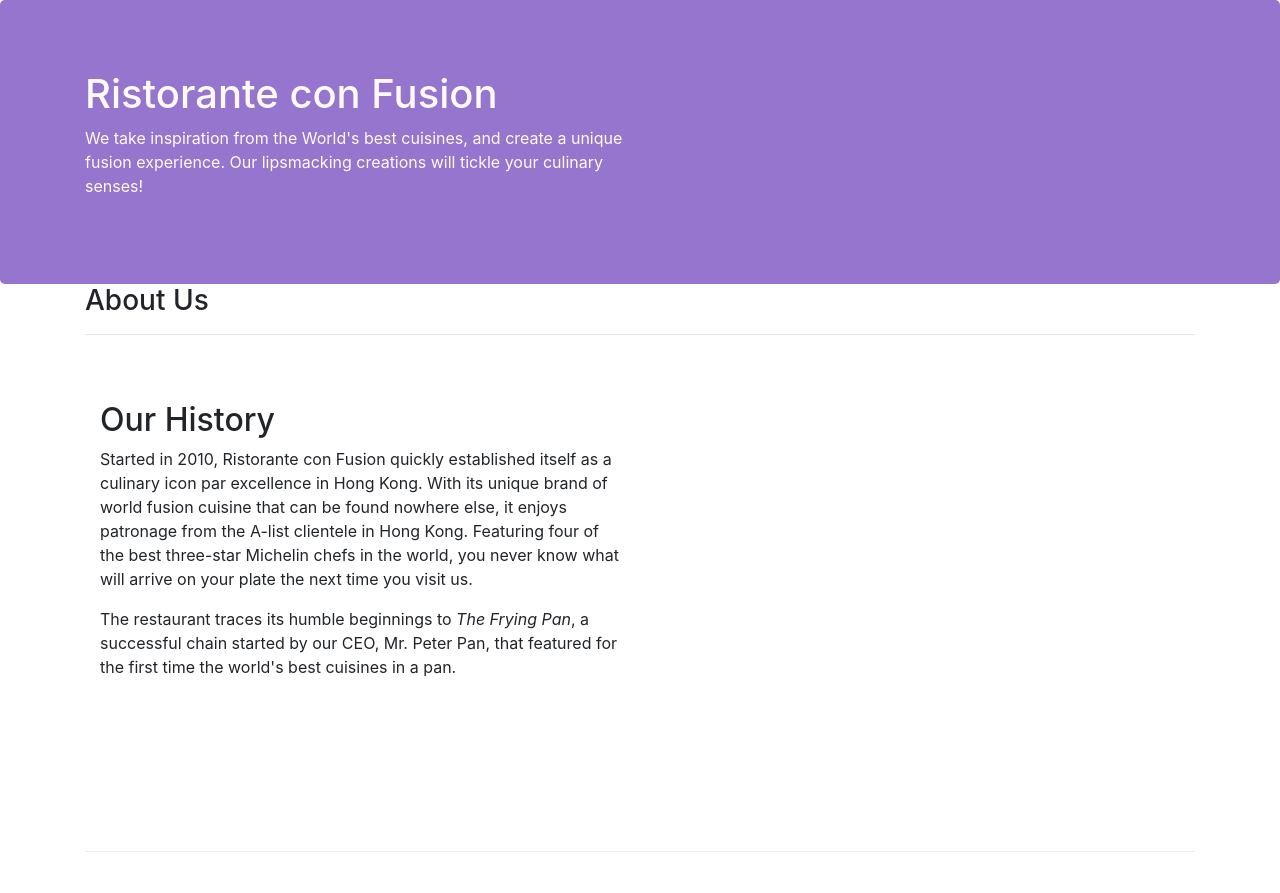
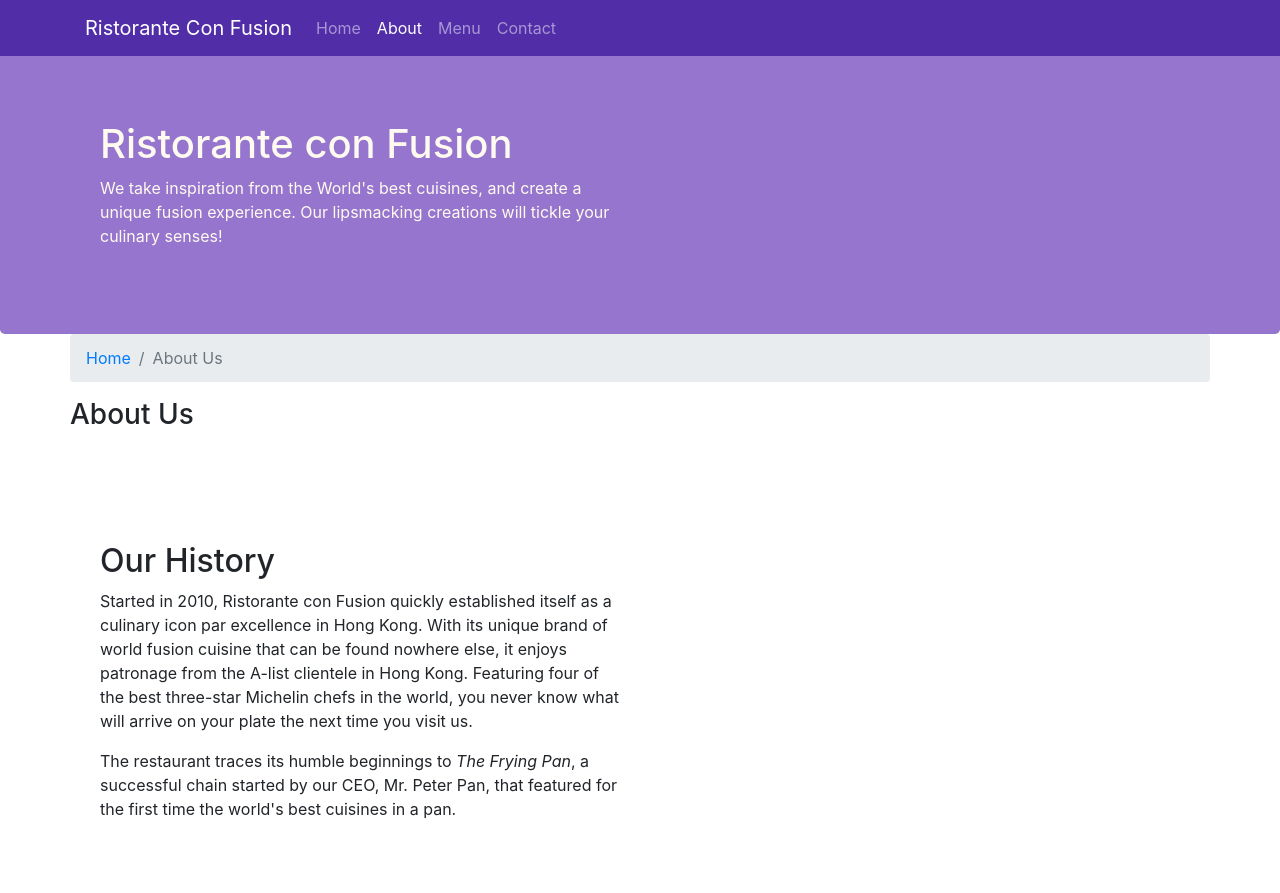
Before and after one commit to nasirhussain17/coursera-Front-End-Web-UI-Frameworks-and-Tools-Bootstrap-4, a website: page aboutus.html in a window 1280 px wide. Shown: the top 893 px of the page. Drawn offline with nearby package versions, Linux system fonts and the light colour scheme.

Commit message:
navbar & breadcrumps

```diff
--- a/aboutus.html
+++ b/aboutus.html
@@ -17,9 +17,27 @@
 
 <body>
 
+        <nav class="navbar navbar-dark navbar-expand-sm fixed-top">
+                <div class="container">
+                        <button class="navbar-toggler" type="button" data-toggle="collapse" data-target="#Navbar">
+                                <span class="navbar-toggler-icon"></span>
+                            </button>
+                   <a class="navbar-brand" href="#">Ristorante Con Fusion</a>
+                   <div class="collapse navbar-collapse" id="Navbar">
+                        <ul class="navbar-nav mr-auto">
+                            <li class="nav-item "><a class="nav-link" href="./index.html">Home</a></li>
+                            <li class="nav-item active"><a class="nav-link" href="#">About</a></li>
+                            <li class="nav-item"><a class="nav-link" href="#">Menu</a></li>
+                            <li class="nav-item"><a class="nav-link" href="#">Contact</a></li>
+                        </ul>
+                        </div>
+                </div>
+            </nav>
+
+
     <header class="jumbotron ">
         <div class="container">
-            <div class="row ">
+            <div class="row  row-header">
                 <div class="col-12 col-sm-6">
                     <h1>Ristorante con Fusion</h1>
                     <p>We take inspiration from the World's best cuisines, and create a unique fusion experience. Our lipsmacking creations will tickle your culinary senses!</p>
@@ -31,14 +49,16 @@
     </header>
 
     <div class="container">
-        <div class="row ">
-            <div class="col-12">
+        <div class="row align-items-center">
+                    <ol class="col-12 breadcrumb">
+                            <li class="breadcrumb-item"><a href="./index.html">Home</a></li>
+                            <li class="breadcrumb-item active">About Us</li>
+                        </ol>
                <h3>About Us</h3>
                <hr>
-            </div>
         </div>
 
-        <div class="row row-content">
+        <div class="row row-content align-items-center" >
             <div class="col-12 col-sm-6">
                 <h2>Our History</h2>
                 <p>Started in 2010, Ristorante con Fusion quickly established itself as a culinary icon par excellence in Hong Kong. With its unique brand of world fusion cuisine that can be found nowhere else, it enjoys patronage from the A-list clientele in Hong Kong.  Featuring four of the best three-star Michelin chefs in the world, you never know what will arrive on your plate the next time you visit us.</p>
@@ -49,11 +69,11 @@
         </div>
 
 
-        <div class="row row-content">
+        <div class="row row-content align-items-center ">
             <div class="col-12 col-sm">
                 <h2>Corporate Leadership</h2>
                 <h3>Peter Pan <small>Chief Epicurious Officer</small></h3>
-                <p class="d-none d-sm-block">Our CEO, Peter, credits his hardworking East Asian immigrant parents who undertook the arduous journey to the shores of America with the intention of giving their children the best future. His mother's wizardy in the kitchen whipping up the tastiest dishes with whatever is available inexpensively at the supermarket, was his first inspiration to create the fusion cuisines for which <em>The Frying Pan</em> became well known. He brings his zeal for fusion cuisines to this restaurant, pioneering cross-cultural culinary connections.</p>
+                <p class="d-sm-block d-none">Our CEO, Peter, credits his hardworking East Asian immigrant parents who undertook the arduous journey to the shores of America with the intention of giving their children the best future. His mother's wizardy in the kitchen whipping up the tastiest dishes with whatever is available inexpensively at the supermarket, was his first inspiration to create the fusion cuisines for which <em>The Frying Pan</em> became well known. He brings his zeal for fusion cuisines to this restaurant, pioneering cross-cultural culinary connections.</p>
                 <h3>Dhanasekaran Witherspoon <small>Chief Food Officer</small></h3>
                 <p class="d-none d-sm-block">Our CFO, Danny, as he is affectionately referred to by his colleagues, comes from a long established family tradition in farming and produce. His experiences growing up on a farm in the Australian outback gave him great appreciation for varieties of food sources. As he puts it in his own words, <em>Everything that runs, wins, and everything that stays, pays!</em></p>
                 <h3>Agumbe Tang <small>Chief Taste Officer</small></h3>
--- a/css/style.css
+++ b/css/style.css
@@ -27,3 +27,11 @@ address{
     margin:0px;
     color:#0f0f0f;
 }
+body{
+    padding:50px 0px 0px 0px;
+    z-index:0;
+}
+
+.navbar-dark {
+     background-color: #512DA8;
+}
```
Also changed, not shown: index.html (+16 -0 lines).
